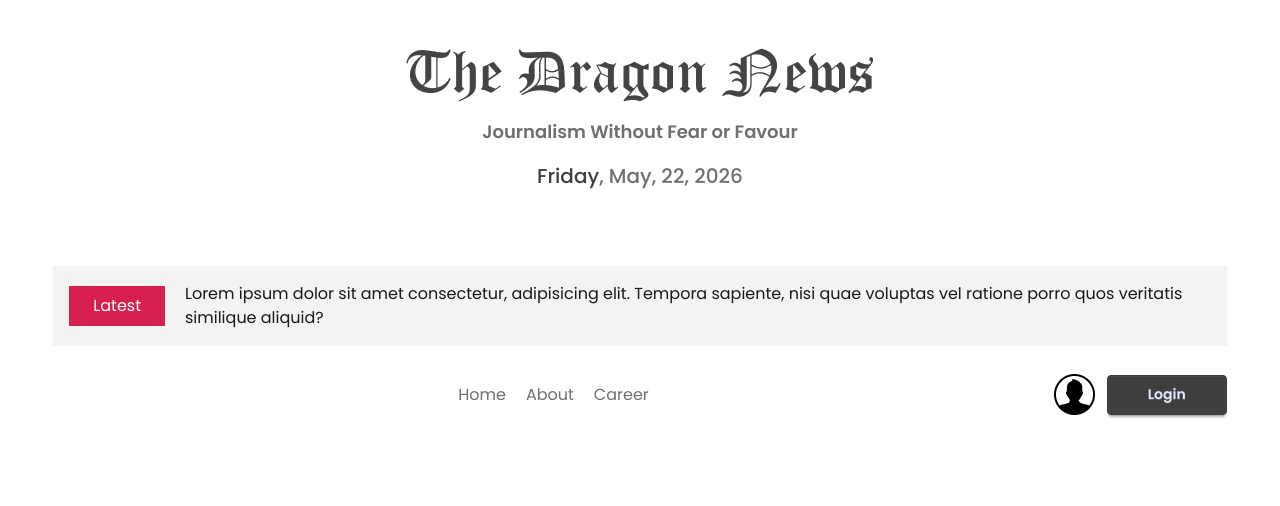
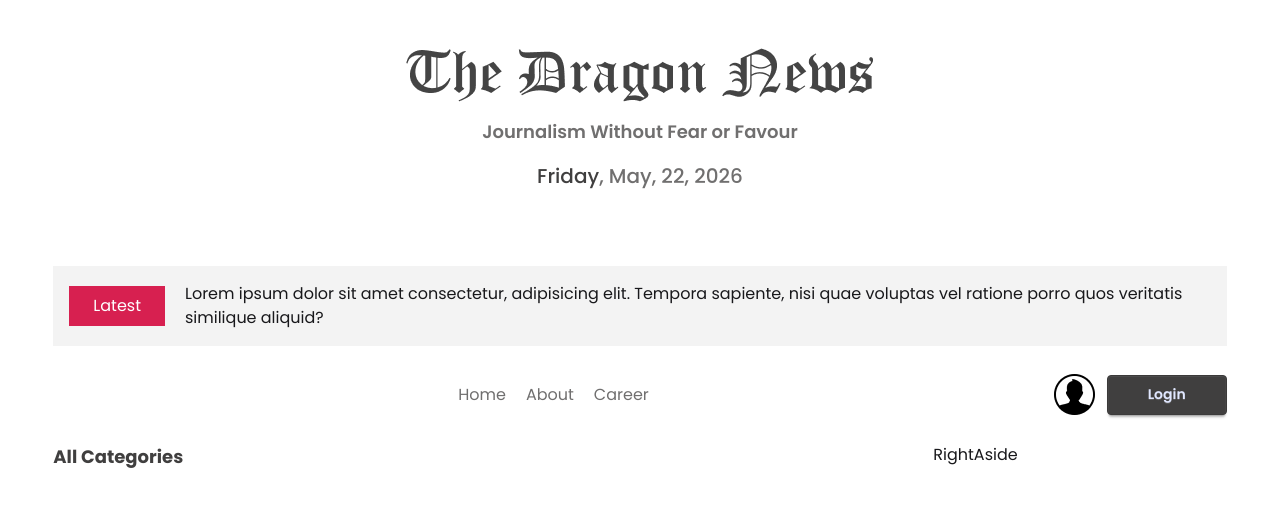
Before and after one commit to Big-Smokkee/Dragon-News, a React (Vite) app: page / in a window 1280 px wide. Shown: the top 506 px of the page. Built offline with nearby package versions, Linux system fonts and the light colour scheme.

Commit message:
50-4 Recap & Design Grid Layout, Fetch Categories

```diff
--- a/src/layouts/HomeLayout.jsx
+++ b/src/layouts/HomeLayout.jsx
@@ -2,6 +2,8 @@ import { Outlet } from "react-router";
 import Header from "../components/Header";
 import LatestNews from "../components/LatestNews/LatestNews";
 import Navbar from "../components/Navbar";
+import LeftAside from "../components/HomeLayout/LeftAside";
+import RightAside from "../components/HomeLayout/RightAside";
 
 
 const HomeLayout = () => {
@@ -16,12 +18,16 @@ const HomeLayout = () => {
                     <Navbar></Navbar>
                 </nav>
             </header>
-            <main>
-                <section className="left_nav"></section>
-                <section className="main">
+            <main className="w-11/12 mx-auto mb-7 grid grid-cols-12">
+                <aside className="col-span-3">
+                    <LeftAside></LeftAside>
+                </aside>
+                <section className="main col-span-6">
                     <Outlet></Outlet>
                 </section>
-                <section className="right_nav"></section>
+                <aside className="col-span-3">
+                    <RightAside></RightAside>
+                </aside>
             </main>
         </div>
     );
```
